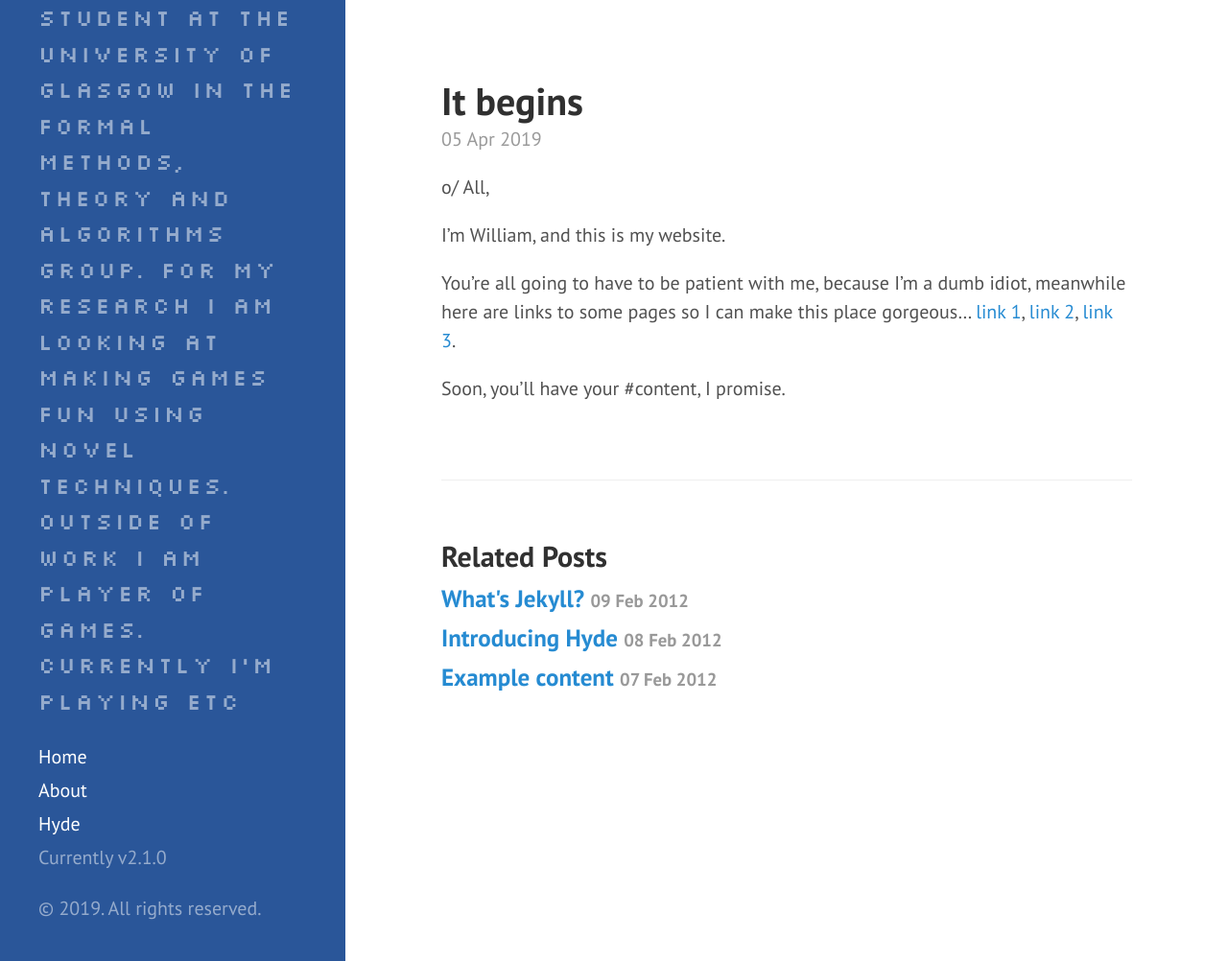
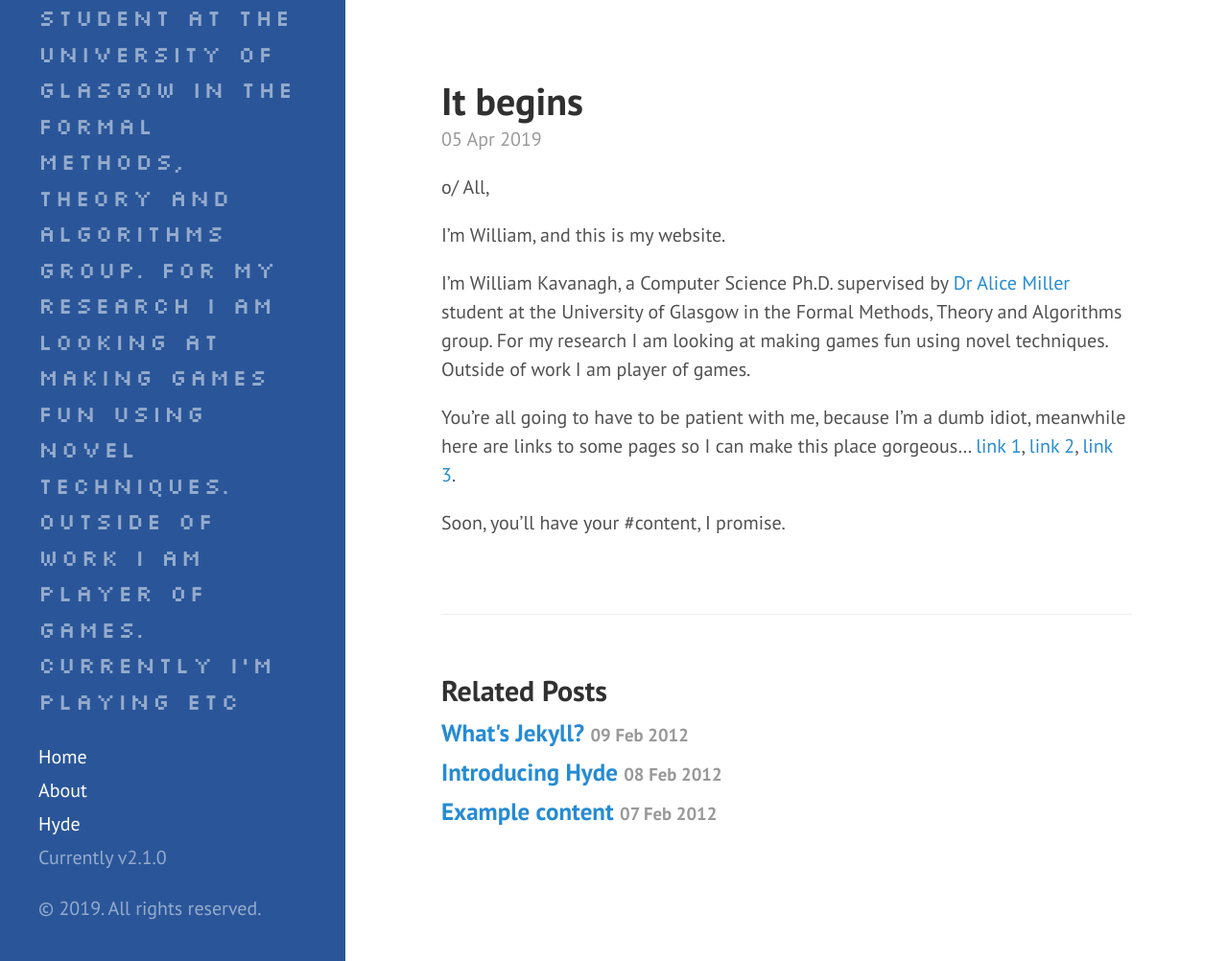
Before and after one commit to WJLKavanagh/balancing_blog, a Jekyll site: the page built from _posts/2019-04-05-it-begins.md, in a window 1280 px wide and 1002 px high. Shown: the whole window at 96% size. Built offline with Jekyll 4.4.1, drawn with Linux system fonts in a browser that asks for light colours.

```diff
--- a/_posts/2019-04-05-it-begins.md
+++ b/_posts/2019-04-05-it-begins.md
@@ -8,6 +8,8 @@
 
 I'm William, and this is my website.
 
+I'm William Kavanagh, a Computer Science Ph.D. supervised by [Dr Alice Miller](https://www.gla.ac.uk/schools/computing/staff/alicemiller/) student at the University of Glasgow in the Formal Methods, Theory and Algorithms group. For my research I am looking at making games fun using novel techniques. Outside of work I am player of games.
+
 You're all going to have to be patient with me, because I'm a dumb idiot, meanwhile here are links to some pages so I can make this place gorgeous...
 [link 1](/hidden_area_lol_1/),
 [link 2](/hidden_area_lol_2/),
```
